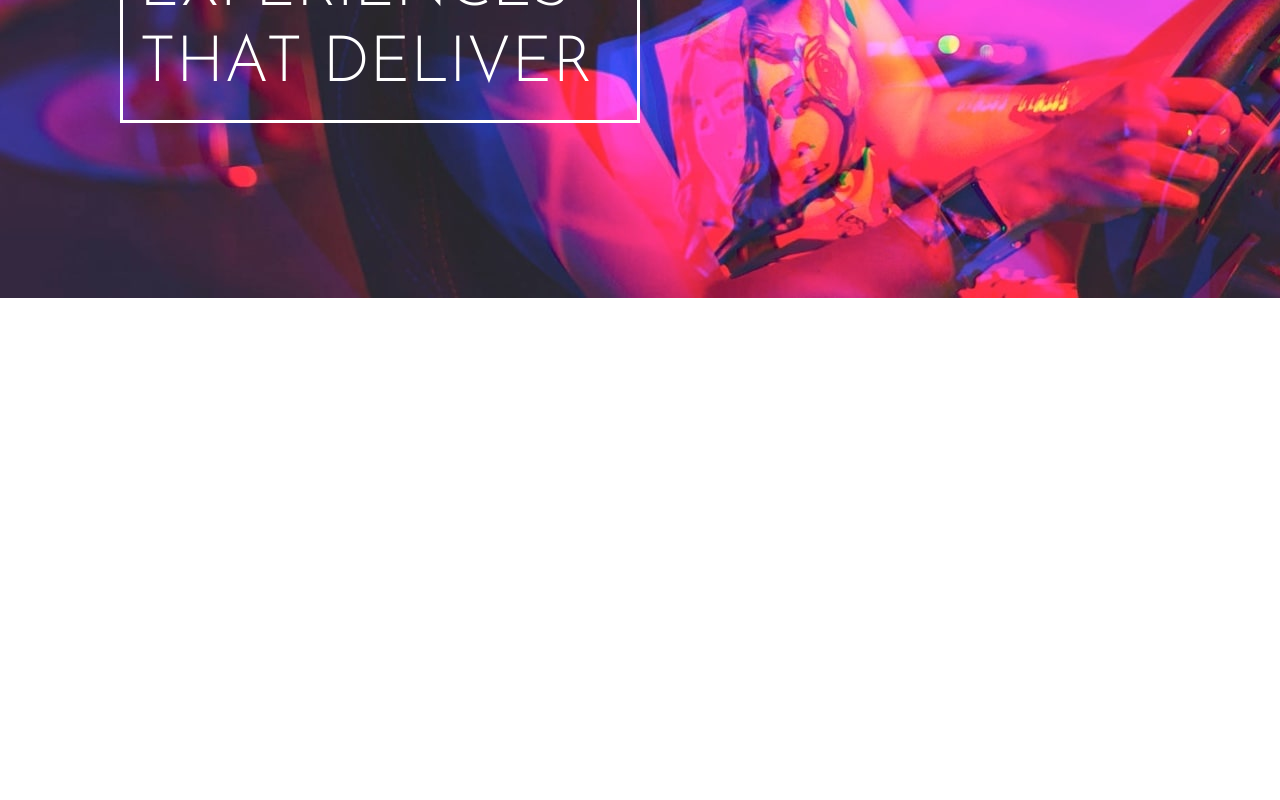
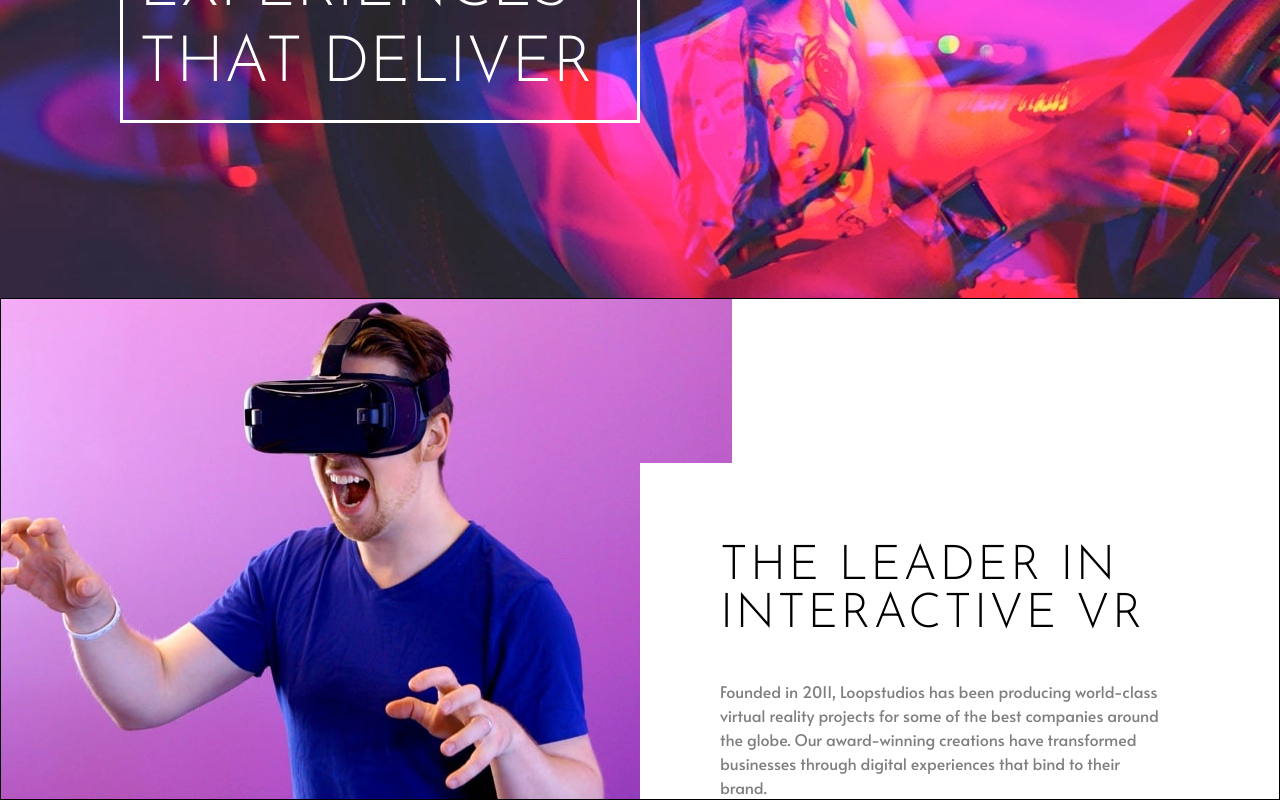
Before and after one commit to 7savv7/frontendmentor, a React (Vite) app in the folder junior/loopstudios-landing-page/: page / in a window 1280 px wide. Shown: the part 352-1152 px from the top of the page. Before the commit the page ends 800 px from the top, so only its background shows below. Built offline with nearby package versions, Linux system fonts and the light colour scheme.

Commit message:
[loopstudios-landing-page]: Add info section

```diff
--- a/junior/loopstudios-landing-page/src/App.tsx
+++ b/junior/loopstudios-landing-page/src/App.tsx
@@ -1,9 +1,12 @@
+import Info from "./Components/Info";
 import Intro from "./Components/Intro";
 
 function App() {
   return (
     <div className="min-h-svh md:min-h-screen">
       <Intro />
+
+      <Info></Info>
     </div>
   );
 }
--- /dev/null
+++ b/junior/loopstudios-landing-page/src/Components/Info.tsx
@@ -0,0 +1,32 @@
+function Info() {
+  return (
+    <div className="text-center w-full border flex flex-col items-center gap-20 md:flex-row md:relative md:text-left">
+      <picture>
+        <source
+          media="(min-width: 768px)"
+          srcSet="/images/desktop/image-interactive.jpg"
+        />
+
+        <img src="/images/mobile/image-interactive.jpg" alt="interactive" />
+      </picture>
+
+      <div
+        className="flex flex-col items-center gap-10 md:absolute md:bottom-0
+      md:right-0 md:items-start md:bg-white md:w-[50%] md:pt-20 md:pl-20"
+      >
+        <p className="text-[3rem] tracking-wider w-[80%] leading-[3rem] text-black uppercase font-[Josefin_Sans] font-[300]">
+          The leader in interactive VR
+        </p>
+
+        <p className="w-[80%] text-[2rem] text-black/50 md:text-[1rem]">
+          Founded in 2011, Loopstudios has been producing world-class virtual
+          reality projects for some of the best companies around the globe. Our
+          award-winning creations have transformed businesses through digital
+          experiences that bind to their brand.
+        </p>
+      </div>
+    </div>
+  );
+}
+
+export default Info;
--- a/junior/loopstudios-landing-page/src/index.css
+++ b/junior/loopstudios-landing-page/src/index.css
@@ -10,4 +10,5 @@ body {
   user-select: none;
   font-size: 15px;
   font-family: Alata;
+  font-weight: 400;
 }
```
